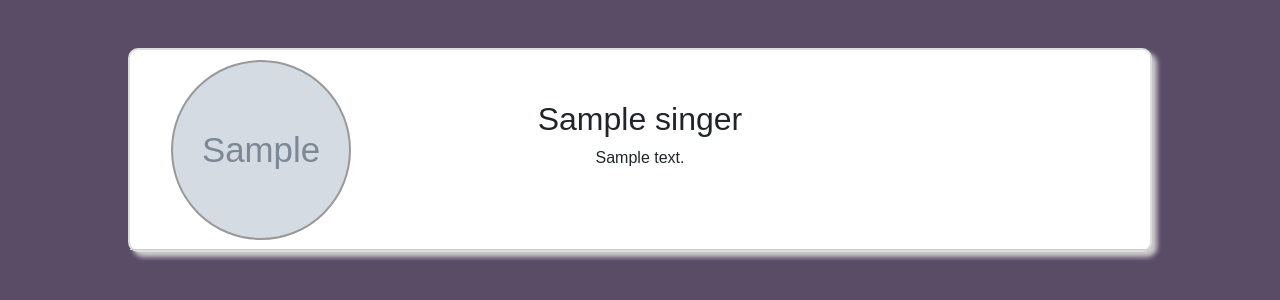
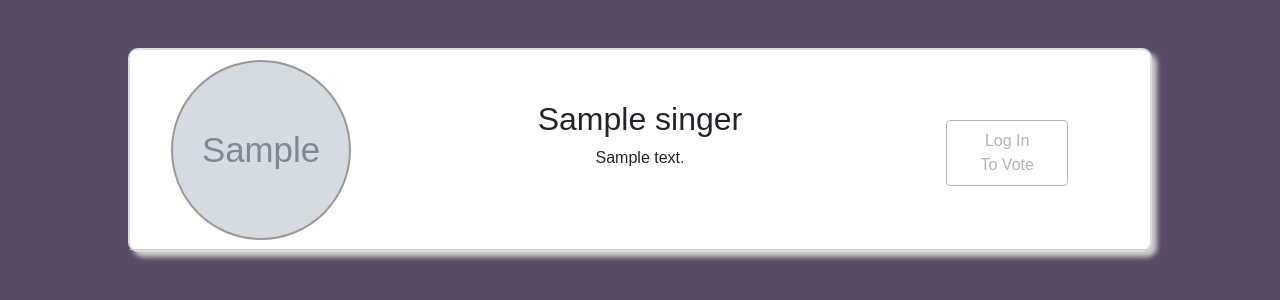
Before and after one commit to GrmanRodriguez/VotingApp, a Django app: page /vote/ in a window 1280 px wide. Shown: the part 56-356 px from the top of the page. Run offline with Django 3.2, Linux system fonts and the light colour scheme; tables that the repository leaves empty hold one stand-in row (values such as "Sample post"); grey boxes marked "Sample" are stand-in pictures; parts of the project's set-up code (start-up, migrations or seed data) failed here and were passed over; some libraries are stand-ins or nearby versions.

Commit message:
added voting functionality

```diff
--- a/main/static/style.css
+++ b/main/static/style.css
@@ -194,3 +194,11 @@ background-color: #5A4B66;
     border-width: 1px;
     border-color: #ccc;
 }
+
+.voting-section{
+    text-align: center;
+    position: absolute;
+    top: 35%;
+    right: 8%;
+    width: 12%;
+}
--- a/voting/templates/voting/vote.html
+++ b/voting/templates/voting/vote.html
@@ -67,6 +67,19 @@
           <h2>{{ x.name }}</h2><p>
             {{ x.bio }}
         </div>
+        {% if signed %}
+        <div class="voting-section">
+          <a class="btn btn-success nav-link" name="vote" id="vote{{ x.id }}" href="/vote/participant/{{ x.id }}/">Vote for <br> {{ x.name }}</a>
+        </div>
+        {% elif voted %}
+        <div class="voting-section">
+          <a class="btn btn-outline-success nav-link disabled" name="vote" id="vote{{ x.id }}" href="/vote/participant/{{ x.id }}/">You Voted For <br> {{ votedfor }}</a>
+        </div>
+        {% else %}
+        <div class="voting-section">
+          <a class="btn btn-outline-secondary nav-link disabled" name="vote" id="vote{{ x.id }}" href="/vote/participant/{{ x.id }}/">Log In<br>To Vote</a>
+        </div>
+        {% endif %}
       </div>
       {% endfor %}
     </div>
--- a/voting/urls.py
+++ b/voting/urls.py
@@ -1,5 +1,8 @@
 from django.conf.urls import url
+from django.contrib.auth.decorators import login_required
 from . import views
 
 urlpatterns = [
-    url(r'^$', views.index, name='index')]
+    url(r'^$', views.index, name='index'),
+    url(r'^participant/$', views.index, name='index'),
+    url(r'^participant/(?P<pk>\d+)/$', login_required(views.voteregister), name='vote')]
--- a/voting/views.py
+++ b/voting/views.py
@@ -1,12 +1,39 @@
 # -*- coding: utf-8 -*-
 from __future__ import unicode_literals
 
-from django.shortcuts import render
+from django.template.response import TemplateResponse
+
+from django.shortcuts import render, redirect
 
 from register.models import Singers
+
+from models import Votes
 # Create your views here.
 
 
 def index(request):
     singers = Singers.objects.all()
-    return render(request, 'voting/vote.html', {'singers': singers})
+    if request.user.is_authenticated():
+        if Votes.objects.filter(user=request.user).exists():
+            votedfor = Singers.objects.get(id=Votes.objects.get(user=request.user).participant_vote_id).name
+            return render(request, 'voting/vote.html', {'singers': Singers.objects.all(), 'voted': True, 'votedfor': votedfor, 'username': request.user.username})
+        else:
+            username = request.user.username
+            return render(request, 'voting/vote.html', {'singers': singers, 'signed': True, 'username': username})
+    else:
+        return render(request, 'voting/vote.html', {'singers': singers})
+
+
+def voteregister(request, pk):
+    pk = int(pk)
+    amountsingers = int(Singers.objects.latest('pk').pk)
+    if pk > amountsingers:
+        raise TemplateResponse('{% debug %}')
+    else:
+        if request.user.is_authenticated():
+            if Votes.objects.filter(user=request.user).exists():
+                return redirect('/vote/')
+            else:
+                vote = Votes(user=request.user, participant_vote_id=pk)
+                vote.save()
+                return redirect('/vote/')
```
Also changed, not shown: voting/models.py (+6 -1 lines).
